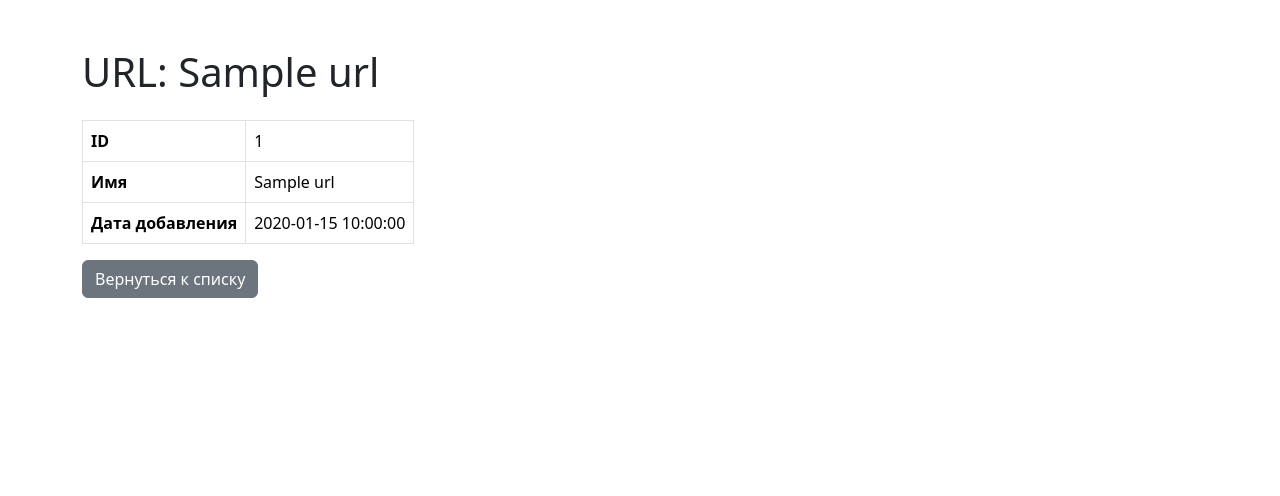
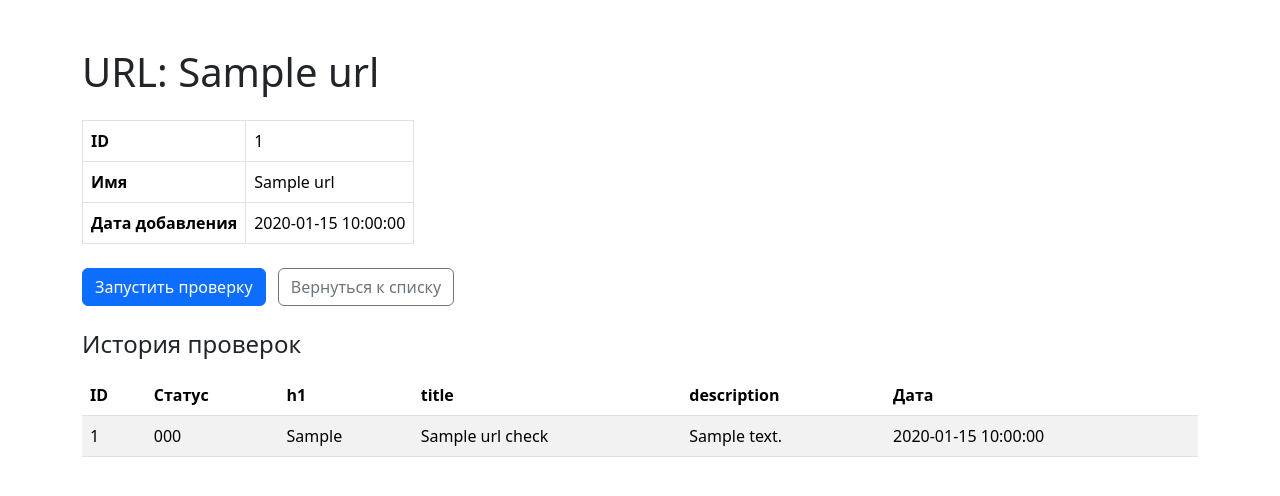
Before and after one commit to RomanVetrov/python-project-83, a Flask app: page /urls/1 in a window 1280 px wide. Shown: the part 56-552 px from the top of the page. Run offline with Flask 3, Linux system fonts and the light colour scheme; a database or web service that is not in the repository returns one stand-in record (values such as "Sample title"); some libraries are stand-ins or nearby versions.

Commit message:
Добавил поддержку проверок URL и историю в шаблонах

```diff
--- a/database.sql
+++ b/database.sql
@@ -3,3 +3,15 @@ CREATE TABLE IF NOT EXISTS urls (
     name VARCHAR(255) UNIQUE NOT NULL,
     created_at TIMESTAMP NOT NULL DEFAULT NOW()
 );
+
+
+CREATE TABLE IF NOT EXISTS url_checks (
+    id BIGINT PRIMARY KEY GENERATED ALWAYS AS IDENTITY,
+    url_id BIGINT NOT NULL,
+    status_code INTEGER,
+    h1 VARCHAR(255),
+    title VARCHAR(255),
+    description TEXT,
+    created_at TIMESTAMP NOT NULL DEFAULT NOW(),
+    FOREIGN KEY (url_id) REFERENCES urls (id)
+);
--- a/page_analyzer/app.py
+++ b/page_analyzer/app.py
@@ -44,7 +44,8 @@ def url_show(url_id: int):
         app.logger.warning("URL не найден id=%s", url_id)
         abort(404)
 
-    return render_template("urls/show.html", url=url)
+    checks = db.fetch_checks(url_id)
+    return render_template("urls/show.html", url=url, checks=checks)
 
 
 @app.post("/urls")
@@ -84,3 +85,23 @@ def urls_create():
     app.logger.info("URL успешно добавлен id=%s", url_id)
     flash("Страница успешно добавлена", "success")
     return redirect(url_for("url_show", url_id=url_id))
+
+
+@app.post("/urls/<int:url_id>/checks")
+def url_checks_create(url_id: int):
+    app.logger.info("Создаём проверку для URL id=%s", url_id)
+    url = db.find_url_by_id(url_id)
+
+    if url is None:
+        app.logger.warning("Нельзя создать проверку: URL не найден id=%s", url_id)
+        abort(404)
+
+    try:
+        db.create_check(url_id)
+    except Exception:
+        app.logger.exception("Не удалось создать проверку для URL id=%s", url_id)
+        flash("Не удалось выполнить проверку", "danger")
+        return redirect(url_for("url_show", url_id=url_id))
+
+    flash("Проверка успешно добавлена", "success")
+    return redirect(url_for("url_show", url_id=url_id))
--- a/page_analyzer/db.py
+++ b/page_analyzer/db.py
@@ -31,9 +31,19 @@ def fetch_urls():
         with conn.cursor(cursor_factory=DictCursor) as cursor:
             cursor.execute(
                 """
-                SELECT id, name, created_at
+                SELECT
+                    urls.id,
+                    urls.name,
+                    urls.created_at,
+                    (
+                        SELECT created_at
+                        FROM url_checks
+                        WHERE url_id = urls.id
+                        ORDER BY id DESC
+                        LIMIT 1
+                    ) AS last_check
                 FROM urls
-                ORDER BY id DESC
+                ORDER BY id DESC;
                 """
             )
             return cursor.fetchall()
@@ -84,3 +94,36 @@ def create_url(name: str) -> int:
             new_id = cursor.fetchone()[0]
             conn.commit()
             return new_id
+
+
+def create_check(url_id: int) -> int:
+    logger.info("Создаём проверку для url_id=%s", url_id)
+    with get_connection() as conn:
+        with conn.cursor() as cursor:
+            cursor.execute(
+                """
+                INSERT INTO url_checks (url_id)
+                VALUES (%s)
+                RETURNING id
+                """,
+                (url_id,),
+            )
+            check_id = cursor.fetchone()[0]
+            conn.commit()
+            return check_id
+
+
+def fetch_checks(url_id: int):
+    logger.info("Получаем список проверок для url_id=%s", url_id)
+    with get_connection() as conn:
+        with conn.cursor(cursor_factory=DictCursor) as cursor:
+            cursor.execute(
+                """
+                SELECT id, status_code, h1, title, description, created_at
+                FROM url_checks
+                WHERE url_id = %s
+                ORDER BY id DESC
+                """,
+                (url_id,),
+            )
+            return cursor.fetchall()
--- a/page_analyzer/templates/urls/show.html
+++ b/page_analyzer/templates/urls/show.html
@@ -22,5 +22,46 @@
     </tbody>
   </table>
 
-  <a class="btn btn-secondary" href="{{ url_for('urls_index') }}">Вернуться к списку</a>
+  <form
+    action="{{ url_for('url_checks_create', url_id=url.id) }}"
+    method="post"
+    class="my-4"
+  >
+    <button class="btn btn-primary" type="submit">
+      Запустить проверку
+    </button>
+    <a class="btn btn-outline-secondary ms-2" href="{{ url_for('urls_index') }}">
+      Вернуться к списку
+    </a>
+  </form>
+
+  {% if checks %}
+    <h2 class="h4 mb-3">История проверок</h2>
+    <table class="table table-striped" data-test="checks">
+      <thead>
+        <tr>
+          <th scope="col">ID</th>
+          <th scope="col">Статус</th>
+          <th scope="col">h1</th>
+          <th scope="col">title</th>
+          <th scope="col">description</th>
+          <th scope="col">Дата</th>
+        </tr>
+      </thead>
+      <tbody>
+        {% for check in checks %}
+          <tr>
+            <td>{{ check.id }}</td>
+            <td>{{ check.status_code or "—" }}</td>
+            <td>{{ check.h1 or "—" }}</td>
+            <td>{{ check.title or "—" }}</td>
+            <td>{{ check.description or "—" }}</td>
+            <td>{{ check.created_at.strftime("%Y-%m-%d %H:%M:%S") }}</td>
+          </tr>
+        {% endfor %}
+      </tbody>
+    </table>
+  {% else %}
+    <p class="text-muted">Проверок пока нет.</p>
+  {% endif %}
 {% endblock %}
```
Also changed, not shown: page_analyzer/templates/urls/index.html (+8 -0 lines).
